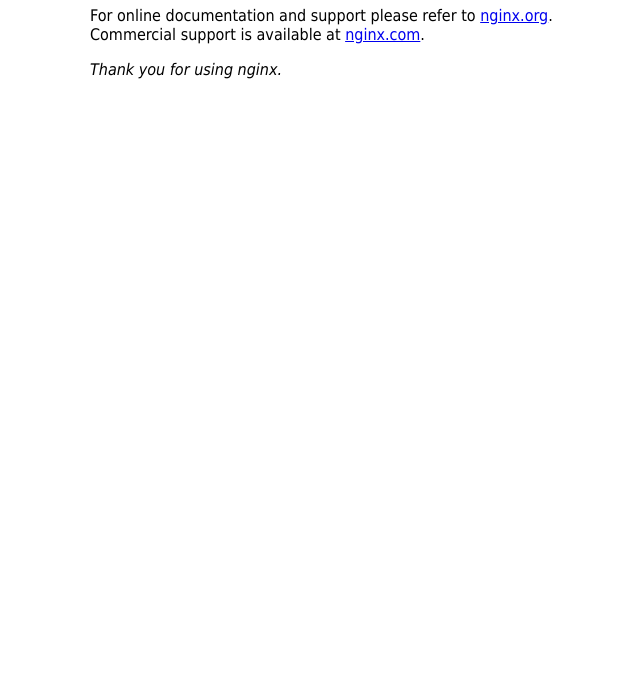
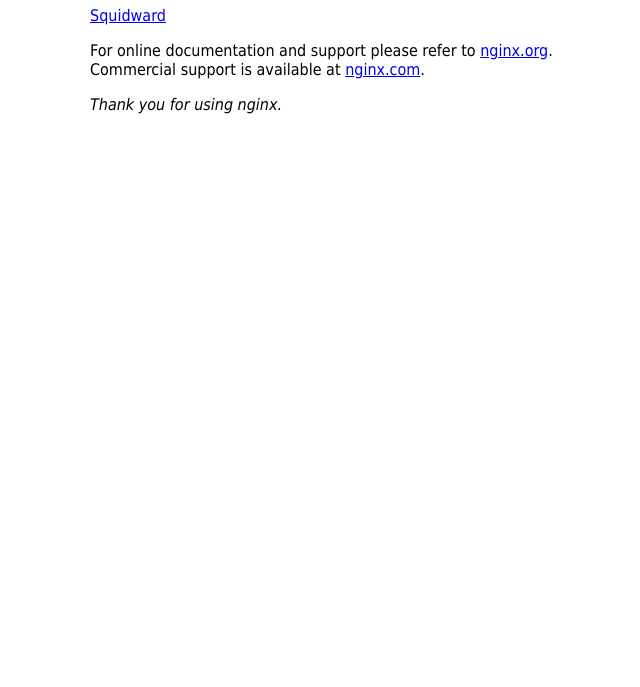
Before and after one commit to James-D-R/senior_project_test_jenkins, a plain HTML site: page index.html in a window 1280 px wide. Shown: the part 113-800 px from the top of the page, without its empty margins (270-910 px from the left). Drawn offline with Linux system fonts and the light colour scheme.

Commit message:
fixed text

```diff
--- a/index.html
+++ b/index.html
@@ -12,7 +12,7 @@
 </head>
 <body>
 <h1>YOU HAVE ENTERED THE SQUIDZONE</h1>
-<a href="https://spongebob.fandom.com/wiki/Squidward_Tentacles"></a>
+<a href="https://spongebob.fandom.com/wiki/Squidward_Tentacles">Squidward</a>
 
 <p>For online documentation and support please refer to
 <a href="http://nginx.org/">nginx.org</a>.<br/>
```
